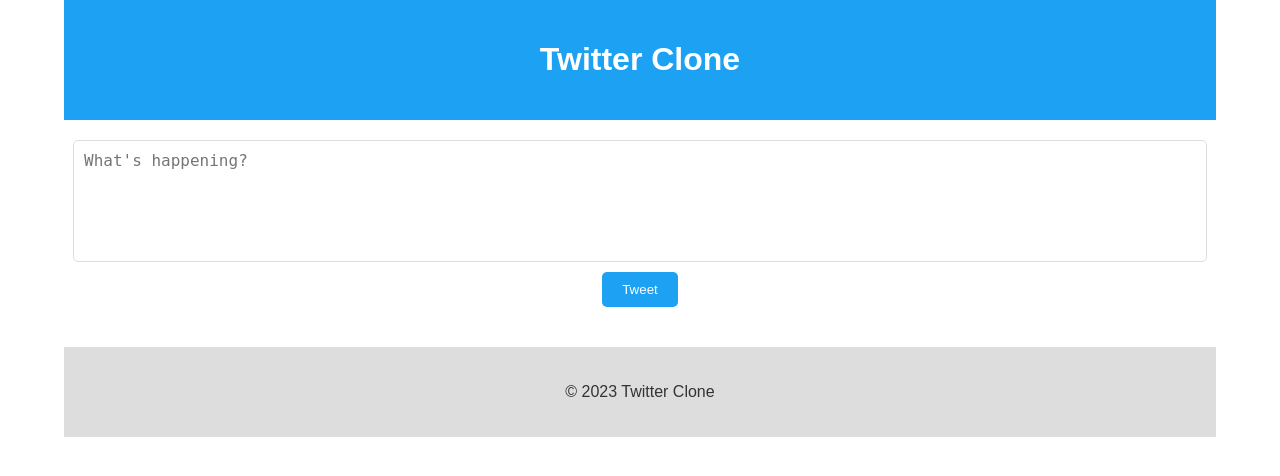
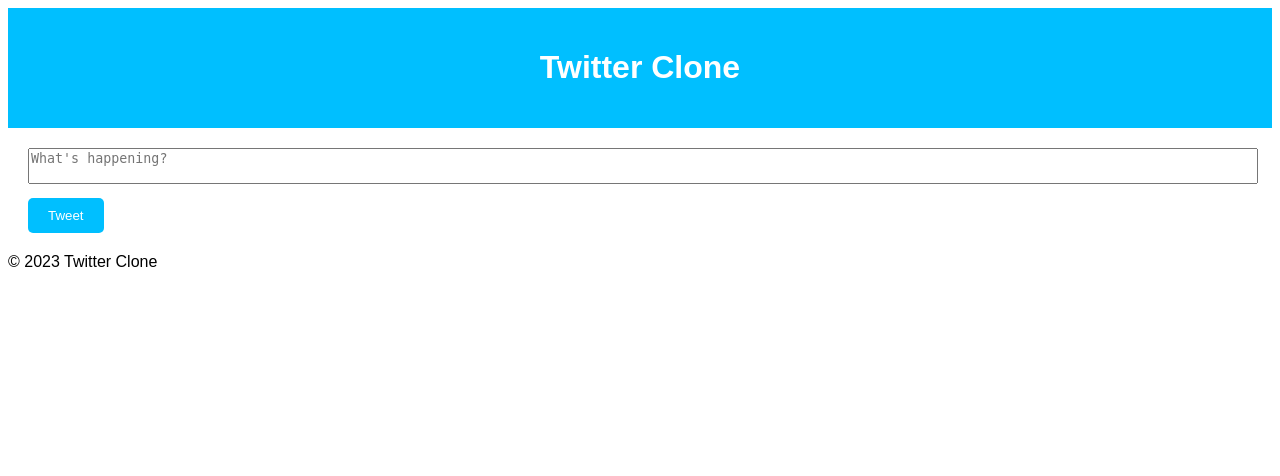
Before and after one commit to M2-0922/web-dev-ii, a PHP site: page / in a window 1280 px wide. Shown: the top 476 px of the page. Run offline with PHP 8.4, Linux system fonts and the light colour scheme.

Commit message:
プル完了

```diff
--- a/week2/class-activities/1feb/fake-news/style.css
+++ b/week2/class-activities/1feb/fake-news/style.css
@@ -60,5 +60,4 @@ header {
 }
 .news-card .news-link:hover {
   color: white;
-}
-/*# sourceMappingURL=style.css.map */
+}/*# sourceMappingURL=style.css.map */
--- a/week2/class-activities/1feb/twitter-clone/style.css
+++ b/week2/class-activities/1feb/twitter-clone/style.css
@@ -1,97 +1,33 @@
 body {
   font-family: Arial, sans-serif;
-  margin: 0;
-  padding: 0;
-  padding: 0 64px;
 }
-
-header {
-  background-color: #1DA1F2;
-  color: #fff;
+body header {
+  background-color: rgb(0, 191, 255);
   padding: 20px;
   text-align: center;
 }
-
-main {
-  padding: 20px;
+body header h1 {
+  color: white;
 }
-
-#tweet-form {
-  display: flex;
-  flex-direction: column;
-  align-items: center;
-  margin-bottom: 20px;
+body form {
+  margin: 20px;
 }
-
-#tweet-input {
+body form textarea {
   width: 100%;
-  padding: 10px;
-  border: 1px solid #ddd;
-  border-radius: 5px;
-  font-size: 16px;
   resize: none;
-  min-height: 100px;
-  margin-bottom: 10px;
 }
-
-button[type="submit"] {
+body form button[type=submit] {
+  margin-top: 10px;
   padding: 10px 20px;
-  background-color: #1DA1F2;
-  color: #fff;
+  background-color: rgb(0, 191, 255);
+  color: white;
   border: none;
   border-radius: 5px;
   cursor: pointer;
 }
-
-#tweet-container {
-  display: flex;
-  flex-direction: column;
-  align-items: center;
-}
-
-.tweet {
-  width: 100%;
-  border: 1px solid #ddd;
+body .tweet {
+  background-color: lightyellow;
+  margin: 20px;
+  padding: 20px;
   border-radius: 5px;
-  margin-bottom: 20px;
-}
-
-.tweet-header {
-  display: flex;
-  align-items: center;
-  padding: 10px;
-  border-bottom: 1px solid #ddd;
-}
-
-.avatar {
-  width: 50px;
-  height: 50px;
-  border-radius: 25px;
-  margin-right: 10px;
-}
-
-.username-date {
-  display: flex;
-  flex-direction: column;
-  justify-content: center;
-}
-
-.username {
-  font-weight: bold;
-}
-
-.date {
-  color: #999;
-  font-size: 12px;
-}
-
-.tweet-body {
-  padding: 10px;
-}
-
-footer {
-  background-color: #ddd;
-  color: #333;
-  padding: 20px;
-  text-align: center;
-}
+}/*# sourceMappingURL=style.css.map */
--- a/week2/class-activities/2feb/image-search/style.css
+++ b/week2/class-activities/2feb/image-search/style.css
@@ -83,5 +83,4 @@
 }
 .modal-content #close-button:hover {
   background-color: #666;
-}
-/*# sourceMappingURL=style.css.map */
+}/*# sourceMappingURL=style.css.map */
--- a/week2/class-activities/31Jan/github-profile/style.css
+++ b/week2/class-activities/31Jan/github-profile/style.css
@@ -63,5 +63,4 @@
   background: rgb(255, 0, 0);
   border-radius: 6px;
   border: 5px solid white;
-}
-/*# sourceMappingURL=style.css.map */
+}/*# sourceMappingURL=style.css.map */
```
